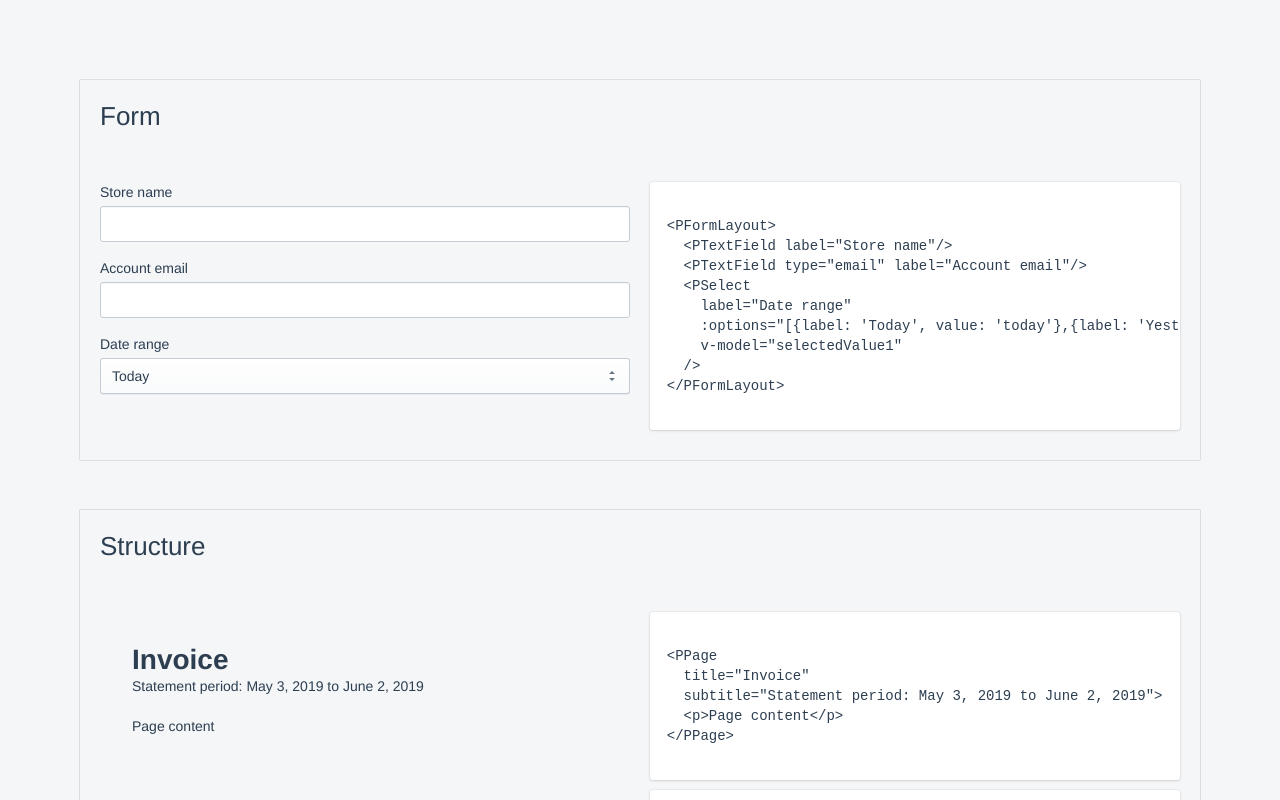
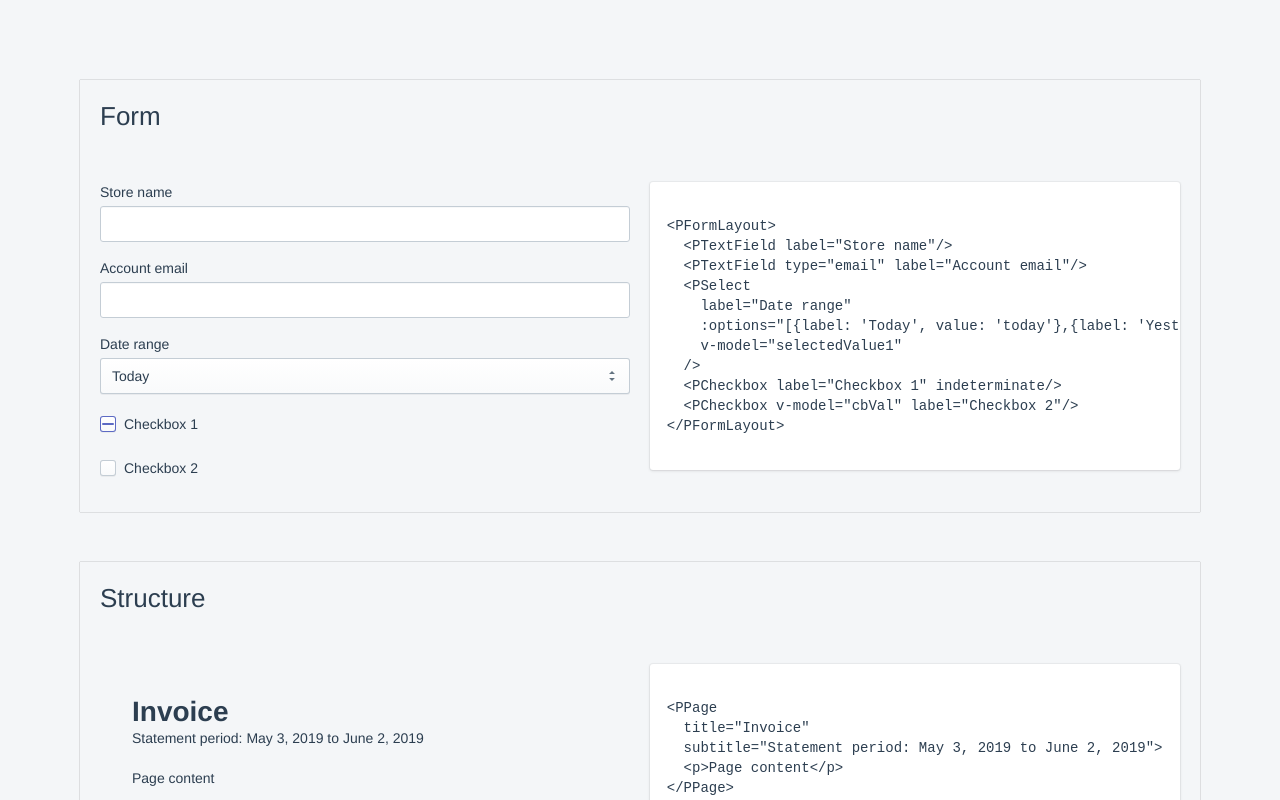
Before and after one commit to upatra/polaris-vue, a Vue app: page / in a window 1280 px wide. Shown: the top 800 px of the page. Built offline with nearby package versions, Linux system fonts and the light colour scheme.

Commit message:
chore: complement Checkbox example

```diff
--- a/src/examples/pages/Form/FormExample.vue
+++ b/src/examples/pages/Form/FormExample.vue
@@ -9,6 +9,8 @@
           :options="[{label: 'Today', value: 'today'},{label: 'Yesterday', value: 'yesterday'},{label: 'Last 7 days', value: 'lastWeek'}]"
           v-model="selectedValue1"
         />
+        <PCheckbox label="Checkbox 1" indeterminate/>
+        <PCheckbox v-model="checkboxValue" label="Checkbox 2"/>
       </PFormLayout>
     </ExampleContent>
   </ExampleContainer>
@@ -20,17 +22,19 @@ import { Component, Vue } from 'vue-property-decorator';
 import { ExampleContainer, ExampleContent } from '@/examples/components';
 import { PSelect } from '@/components/PSelect';
 import { PTextField } from '@/components/PTextField';
+import { PCheckbox } from '@/components/PCheckbox';
 import { PFormLayout, PFormLayoutItem } from '@/components/PFormLayout';
 
 @Component({
   components: {
     ExampleContainer, ExampleContent,
     PFormLayout, PFormLayoutItem,
-    PSelect, PTextField,
+    PSelect, PTextField, PCheckbox,
   },
 })
 export default class FormExample extends Vue {
   public selectedValue1 = 'today';
+  public checkboxValue = true;
 
   public example1 = `
   <PFormLayout>
@@ -41,6 +45,8 @@ export default class FormExample extends Vue {
       :options="[{label: 'Today', value: 'today'},{label: 'Yesterday', value: 'yesterday'},{label: 'Last 7 days', value: 'lastWeek'}]"
       v-model="selectedValue1"
     />
+    <PCheckbox label="Checkbox 1" indeterminate/>
+    <PCheckbox v-model="cbVal" label="Checkbox 2"/>
   </PFormLayout>
   `;
 }
```
